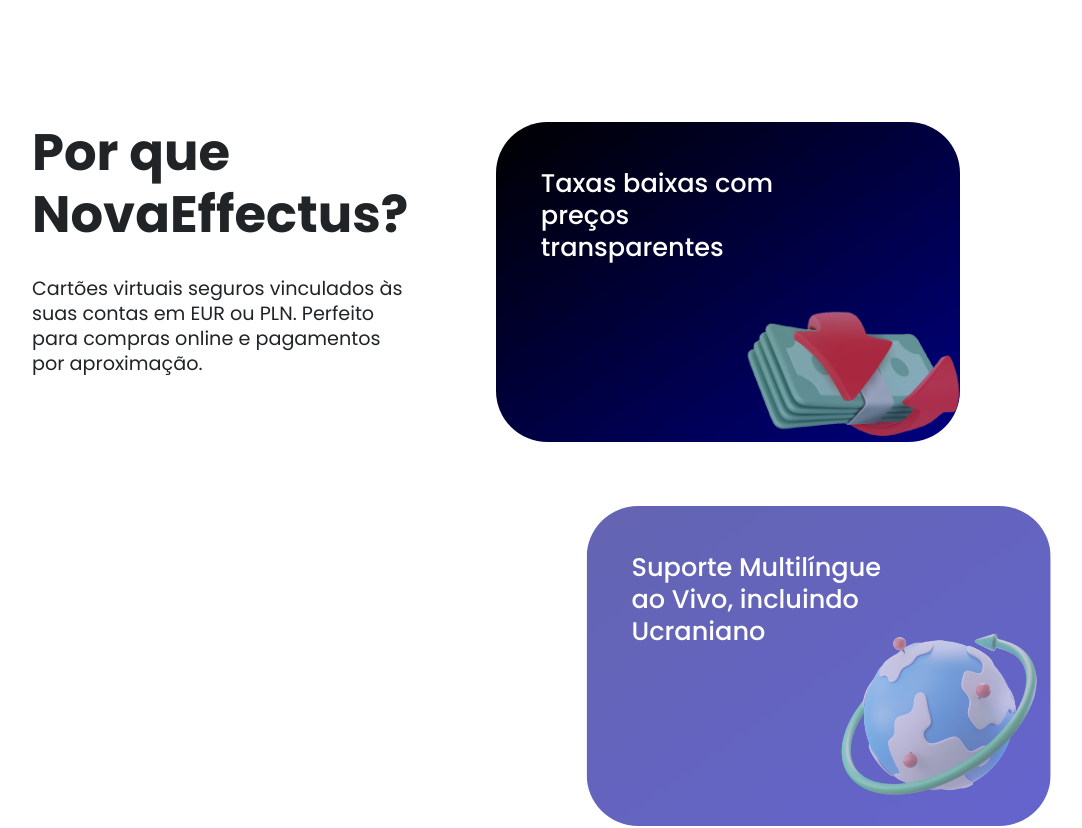
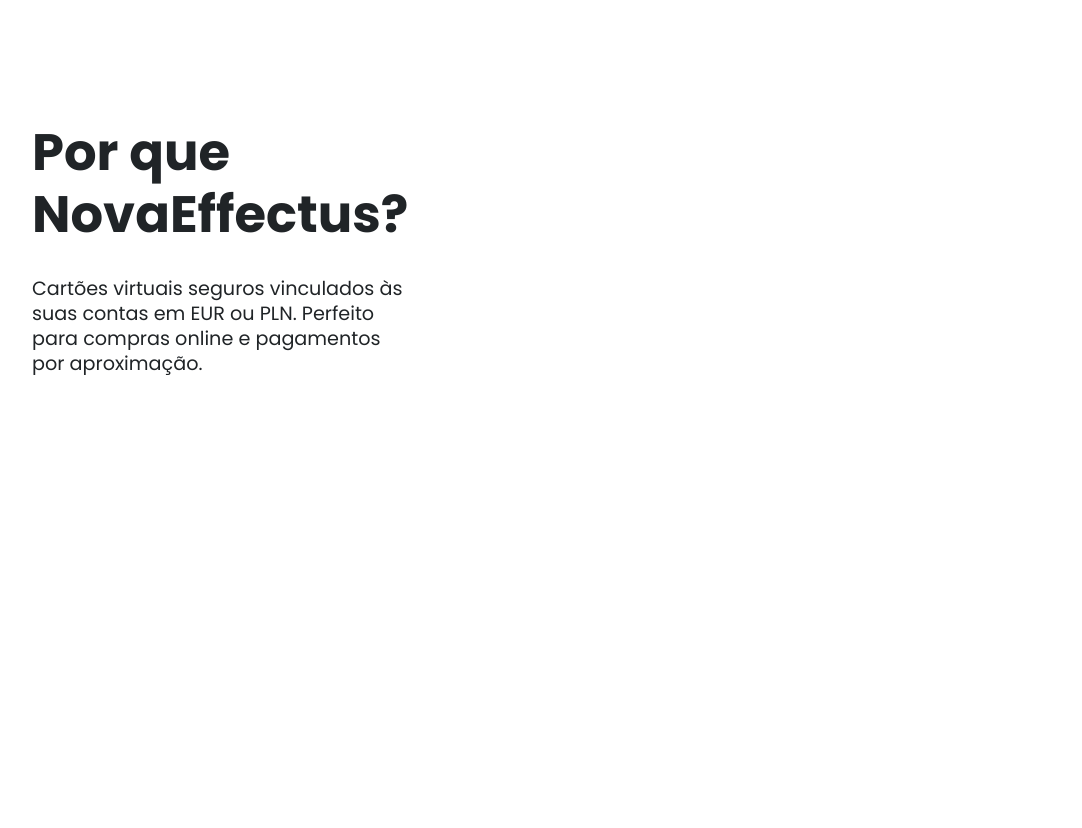
Before and after one commit to yanswo/novaeffectus, a React (Vite) app: page / in a window 1280 px wide. Shown: the part 3060-3888 px from the top of the page, without its empty margins (144-1226 px from the left). Built offline with nearby package versions, Linux system fonts and the light colour scheme.

Commit message:
scroll animation, revamped.

```diff
--- a/src/components/Benefits/Benefits.jsx
+++ b/src/components/Benefits/Benefits.jsx
@@ -1,4 +1,4 @@
-import React, { useRef } from "react";
+import React, { useRef, useEffect, useState } from "react";
 import { motion, useScroll, useTransform } from "framer-motion";
 import earth from "../../assets/terra.png";
 import taxes from "../../assets/taxes.png";
@@ -22,21 +22,26 @@
     imageUrl: crypt,
   },
 ];
-
 function Card({ benefit, i }) {
   const cardRef = useRef(null);
+  const { scrollY } = useScroll();
 
-  const { scrollYProgress } = useScroll({
-    target: cardRef,
-    offset: ["start end", "end start"],
-  });
+  const [isMobile, setIsMobile] = useState(false);
 
-  const translateX = useTransform(
-    scrollYProgress,
-    [0, 0.2, 0.8, 1],
-    ["50%", "0%", "0%", "50%"]
-  );
-  const opacity = useTransform(scrollYProgress, [0, 0.2, 0.8, 1], [0, 1, 1, 0]);
+  useEffect(() => {
+    function handleResize() {
+      setIsMobile(window.innerWidth <= 768);
+    }
+    handleResize();
+    window.addEventListener("resize", handleResize);
+    return () => window.removeEventListener("resize", handleResize);
+  }, []);
+
+  const start = isMobile ? 4200 + i * 150 : 2400 + i * 350;
+  const end = start + (isMobile ? 250 : 300);
+
+  const translateX = useTransform(scrollY, [start, end], ["50%", "0%"]);
+  const opacity = useTransform(scrollY, [start, end], [0, 1]);
 
   return (
     <motion.div
--- a/src/components/FraudPrevention/FraudPrevention.jsx
+++ b/src/components/FraudPrevention/FraudPrevention.jsx
@@ -28,7 +28,7 @@
 
   const { scrollYProgress } = useScroll({
     target: cardRef,
-    offset: ["start end", "end start"],
+    offset: ["start 1.4", "end 0.5"],
   });
 
   const translateX = useTransform(
```
